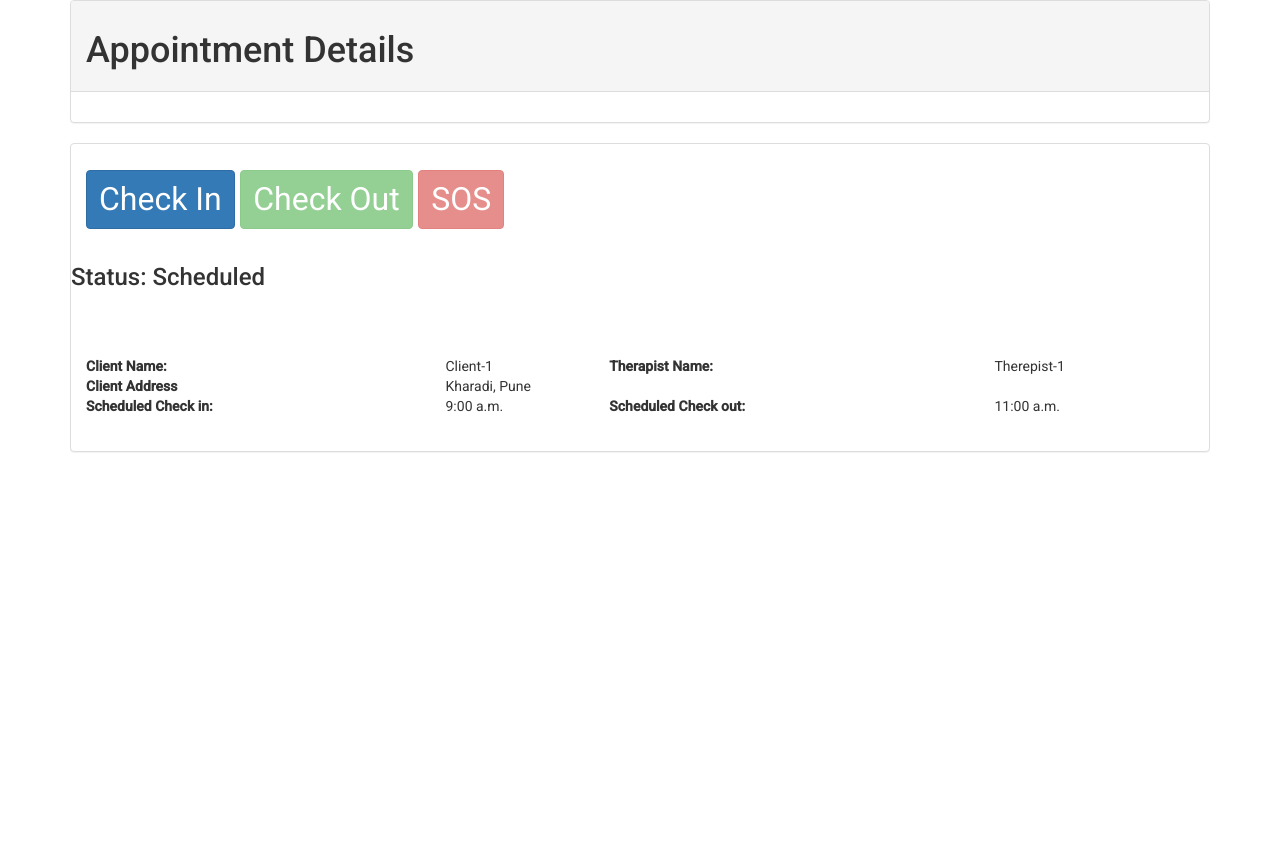
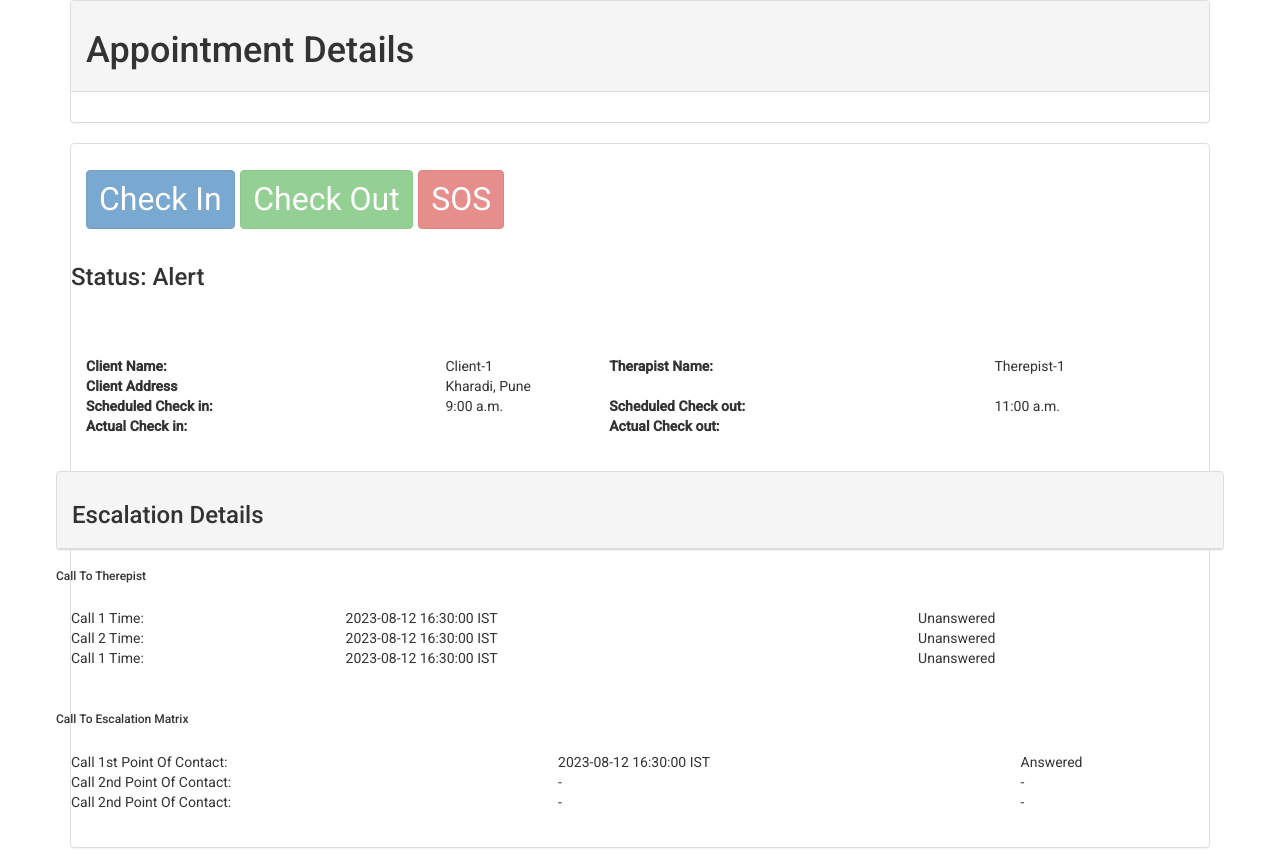
Before and after one commit to yashwadhwani08/CtrlAltElite, an Angular app in the folder Therapist-Security/: page /appointment in a window 1280 px wide. Before the commit the page ends 800 px from the top, so only its background shows below. Built offline with nearby package versions, Linux system fonts and the light colour scheme.

Commit message:
Update Appointment Page for SOS

```diff
--- a/Therapist-Security/src/app/appointment-component/appointment-component.component.html
+++ b/Therapist-Security/src/app/appointment-component/appointment-component.component.html
@@ -31,7 +31,6 @@
       <div class="row">
         <div class="col-md-12">
           <div class="panel-title"><h3>Status: {{ appointment.status | titlecase }}</h3></div>
-
         </div>
       </div>
       <div class="row">
@@ -71,6 +70,50 @@
         </table>
       </div>
 
+      <div class="row">
+      <div class="panel panel-default">
+        <div class="panel-heading"><h3>Escalation Details</h3></div>
+      </div>
+      <div class="panel-title" ><h6>Call To Therepist</h6></div>
+      <div class="panel-body" [hidden]="isEmegencyAppointment()">
+        <table class="table">
+          <tr>
+          <td>Call 1 Time:</td>
+          <td>2023-08-12 16:30:00 IST</td>
+          <td>Unanswered</td>
+          </tr>
+          <tr>
+          <td>Call 2 Time:</td>
+          <td>2023-08-12 16:30:00 IST</td>
+          <td>Unanswered</td>
+          </tr>
+          <tr>
+          <td>Call 1 Time:</td>
+          <td>2023-08-12 16:30:00 IST</td>
+          <td>Unanswered</td>
+          </tr>
+        </table>
+      </div>
+      <div class="panel-title" ><h6>Call To Escalation Matrix</h6></div>
+      <div class="panel-body" [hidden]="isEmegencyAppointment()">
+        <table class="table">
+          <tr>
+          <td>Call 1st Point Of Contact:</td>
+          <td>2023-08-12 16:30:00 IST</td>
+          <td>Answered</td>
+          </tr>
+          <tr>
+          <td>Call 2nd Point Of Contact:</td>
+          <td>-</td>
+          <td>-</td>
+          <tr>
+          <td>Call 2nd Point Of Contact:</td>
+          <td>-</td>
+          <td>-</td>
+          </tr>
+        </table>
+      </div>
+      </div>
     </div>
   </div>
 </div>
--- a/Therapist-Security/src/app/appointment-component/appointment-component.component.ts
+++ b/Therapist-Security/src/app/appointment-component/appointment-component.component.ts
@@ -27,7 +27,7 @@ export class AppointmentComponentComponent implements OnInit {
       checkoutTime: '11:00 a.m.',
       actualCheckinTime: '',
       actualCheckoutTime: '',
-      status: constants.appointStatusScheduled,
+      status: constants.appointStatusAlert,
     };
   }
 
@@ -76,10 +76,16 @@ export class AppointmentComponentComponent implements OnInit {
 
   isSOSDisabled(): boolean {
     if (
-      this.appointment.status == constants.appointStatusScheduled ||
-      this.appointment.status == constants.appointStatusCompleted
+      this.appointment.status == constants.appointStatusAlert
     ) {
       return true;
+    }
+    return false;
+  }
+
+  isEmegencyAppointment() {
+    if (this.appointment.status != constants.appointStatusAlert){
+      return true
     }
     return false;
   }
--- a/Therapist-Security/src/app/dashboard/dashboard.component.html
+++ b/Therapist-Security/src/app/dashboard/dashboard.component.html
@@ -20,6 +20,7 @@
       &nbsp;
     </div>
   </div>
+
   <div class="row">
     <div class="col-md-12">
       <div class="panel panel-default">
@@ -27,8 +28,6 @@
         <div class="panel-heading"><h3>Appointment List</h3></div>
         <div class="panel-body">
     <table mat-table [dataSource]="dataSource" class="mat-elevation-z8">
-
-
     <!-- Position Column -->
     <ng-container matColumnDef="position">
       <th mat-header-cell *matHeaderCellDef> No. </th>
--- a/Therapist-Security/src/app/dashboard/dashboard.component.ts
+++ b/Therapist-Security/src/app/dashboard/dashboard.component.ts
@@ -37,6 +37,8 @@ export class DashboardComponent implements OnInit {
   }
 
   getAppointmentsData() {}
+
+
 
   displayData(row: any) {
     console.log(row);
```
